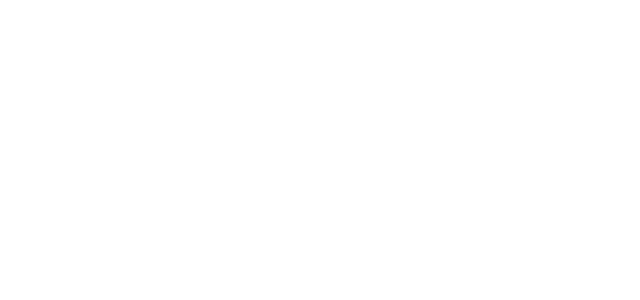
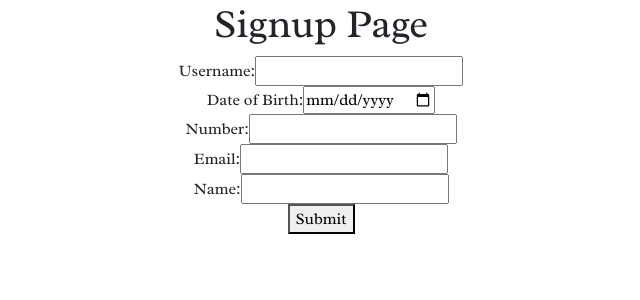
Before and after one commit to Icarus1223/lgcy-react, a React (Create React App) app: page /signup in a window 1280 px wide. Before the commit this address had no page. Shown: the top 300 px of the page, without its empty margins (319-959 px from the left). Built offline with nearby package versions, Linux system fonts and the light colour scheme.

Commit message:
added signup page or json od postdetail

```diff
--- a/src/App.tsx
+++ b/src/App.tsx
@@ -9,6 +9,7 @@ import Notification from './pages/notification/Notification';
 import PostDetail from './pages/postdetail/Postdetail';
 import Profile from './pages/profile/Profile';
 import Explore from './pages/explore/Explore';
+import Signup from './pages/auth/signup/Signup';
 
 function App() {
   return (
@@ -16,6 +17,7 @@ function App() {
       <div className="App">
         <Routes>
           <Route path="/" element={<Signin />} />
+          <Route path="/signup" element={<Signup />} />
           <Route path="/dashboard" element={<ProtectedRoute><DashBoard /></ProtectedRoute> } />
           <Route path="/notification" element={<ProtectedRoute><Notification /></ProtectedRoute>} />
           <Route path="/postdetail/:id" element={<PostDetail />} />
--- a/src/data.ts
+++ b/src/data.ts
@@ -135,3 +135,72 @@ export const notificationData = [
       ],
     },
   ];
+
+  export const imageDetailsData = [
+    {
+      id: 1,
+      imageTitle: 'Image 1',
+      imageUrl: 'https://picsum.photos/id/237/200/300',
+      place: 'Place 1',
+      date: '2023-07-06',
+      description: 'Description 1',
+      username: 'Katie Morrison',
+      likes: 10,
+      comments: [
+        {
+          id: 1,
+          username: 'John',
+          text: 'This is comment 1.',
+        },
+        {
+          id: 2,
+          username: 'Jane',
+          text: 'This is comment 2.',
+        },
+      ],
+    },
+    {
+      id: 2,
+      imageTitle: 'Image 2',
+      imageUrl: 'https://picsum.photos/200/300/?blur=2',
+      place: 'Place 2',
+      date: '2023-07-07',
+      description: 'Description 2',
+      username: 'Katie Morrison',
+      likes: 15,
+      comments: [
+        {
+          id: 1,
+          username: 'Alex',
+          text: 'This is comment 1.',
+        },
+        {
+          id: 2,
+          username: 'Emily',
+          text: 'This is comment 2.',
+        },
+      ],
+    },
+    {
+      id: 3,
+      imageTitle: 'Image 3',
+      imageUrl: 'https://picsum.photos/200/300?grayscale',
+      place: 'Place 3',
+      date: '2023-07-08',
+      description: 'Description 3',
+      username: 'Katie Morrison',
+      likes: 20,
+      comments: [
+        {
+          id: 1,
+          username: 'Mike',
+          text: 'This is comment 1.',
+        },
+        {
+          id: 2,
+          username: 'Sarah',
+          text: 'This is comment 2.',
+        },
+      ],
+    },
+  ];
--- /dev/null
+++ b/src/pages/auth/signup/Signup.tsx
@@ -0,0 +1,112 @@
+import React, { FormEvent } from 'react';
+import { useDispatch, useSelector } from 'react-redux';
+import {
+  updateUsername,
+  updateDateOfBirth,
+  updateNumber,
+  updateEmail,
+  updateName,
+} from '../../../redux/actions/signupAction';
+
+const Signup: React.FC = () => {
+  const dispatch = useDispatch();
+  const { username, dateOfBirth, number, email, name } = useSelector(
+    (state: any) => state.signup
+  );
+
+  const handleInputChange = (
+    e:any,
+    inputName: string
+  ) => {
+    const { value } = e.target;
+    switch (inputName) {
+      case 'username':
+        dispatch(updateUsername(value));
+        break;
+      case 'dateOfBirth':
+        dispatch(updateDateOfBirth(value));
+        break;
+      case 'number':
+        dispatch(updateNumber(value));
+        break;
+      case 'email':
+        dispatch(updateEmail(value));
+        break;
+      case 'name':
+        dispatch(updateName(value));
+        break;
+      default:
+        break;
+    }
+  };
+
+  const handleSubmit = (e: FormEvent) => {
+    e.preventDefault();
+    //form submission data
+    const formData = {
+        username,
+        dateOfBirth,
+        number,
+        email,
+        name,
+      };
+
+      console.log(formData);
+  };
+
+  return (
+    <div>
+      <h1>Signup Page</h1>
+      <form onSubmit={handleSubmit}>
+        <label>
+          Username:
+          <input
+            type="text"
+            value={username}
+            onChange={(e) => handleInputChange(e, 'username')}
+          />
+        </label>
+        <br />
+        <label>
+          Date of Birth:
+          <input
+            type="date"
+            value={dateOfBirth}
+            onChange={(e) => handleInputChange(e, 'dateOfBirth')}
+          />
+        </label>
+        <br />
+        <label>
+          Number:
+          <input
+            type="tel"
+            value={number}
+            onChange={(e) => handleInputChange(e, 'number')}
+          />
+        </label>
+        <br />
+        <label>
+          Email:
+          <input
+            type="email"
+            value={email}
+            onChange={(e) => handleInputChange(e, 'email')}
+          />
+        </label>
+        <br />
+        <label>
+          Name:
+          <input
+            type="text"
+            value={name}
+            onChange={(e) => handleInputChange(e, 'name')}
+          />
+        </label>
+        <br />
+        <button type="submit">Submit</button>
+      </form>
+    </div>
+  );
+};
+
+export default Signup;
--- /dev/null
+++ b/src/redux/actions/signupAction.ts
@@ -0,0 +1,26 @@
+import { SignupAction, SignupActionType } from '../../redux/reducers/signupReducer';
+
+export const updateUsername = (username: string): SignupAction => ({
+  type: SignupActionType.UPDATE_USERNAME,
+  payload: username,
+});
+
+export const updateDateOfBirth = (dateOfBirth: string): SignupAction => ({
+  type: SignupActionType.UPDATE_DATE_OF_BIRTH,
+  payload: dateOfBirth,
+});
+
+export const updateNumber = (number: string): SignupAction => ({
+  type: SignupActionType.UPDATE_NUMBER,
+  payload: number,
+});
+
+export const updateEmail = (email: string): SignupAction => ({
+  type: SignupActionType.UPDATE_EMAIL,
+  payload: email,
+});
+
+export const updateName = (name: string): SignupAction => ({
+  type: SignupActionType.UPDATE_NAME,
+  payload: name,
+});
--- /dev/null
+++ b/src/redux/reducers/signupReducer.ts
@@ -0,0 +1,78 @@
+// initial state interface
+interface SignupState {
+    username: string;
+    dateOfBirth: string;
+    number: string;
+    email: string;
+    name: string;
+  }
+
+  // actions
+  export enum SignupActionType {
+    UPDATE_USERNAME = 'UPDATE_USERNAME',
+    UPDATE_DATE_OF_BIRTH = 'UPDATE_DATE_OF_BIRTH',
+    UPDATE_NUMBER = 'UPDATE_NUMBER',
+    UPDATE_EMAIL = 'UPDATE_EMAIL',
+    UPDATE_NAME = 'UPDATE_NAME',
+  }
+
+  interface UpdateUsernameAction {
+    type: SignupActionType.UPDATE_USERNAME;
+    payload: string;
+  }
+
+  interface UpdateDateOfBirthAction {
+    type: SignupActionType.UPDATE_DATE_OF_BIRTH;
+    payload: string;
+  }
+
+  interface UpdateNumberAction {
+    type: SignupActionType.UPDATE_NUMBER;
+    payload: string;
+  }
+
+  interface UpdateEmailAction {
+    type: SignupActionType.UPDATE_EMAIL;
+    payload: string;
+  }
+
+  interface UpdateNameAction {
+    type: SignupActionType.UPDATE_NAME;
+    payload: string;
+  }
+
+export type SignupAction =
+    | UpdateUsernameAction
+    | UpdateDateOfBirthAction
+    | UpdateNumberAction
+    | UpdateEmailAction
+    | UpdateNameAction;
+
+    const initialState: SignupState = {
+        username: '',
+        dateOfBirth: '',
+        number: '',
+        email: '',
+        name: '',
+      };
+
+  //  reducer
+  export const signupReducer = (
+    state: SignupState = initialState,
+    action: SignupAction
+  ): SignupState => {
+    switch (action.type) {
+      case SignupActionType.UPDATE_USERNAME:
+        return { ...state, username: action.payload };
+      case SignupActionType.UPDATE_DATE_OF_BIRTH:
+        return { ...state, dateOfBirth: action.payload };
+      case SignupActionType.UPDATE_NUMBER:
+        return { ...state, number: action.payload };
+      case SignupActionType.UPDATE_EMAIL:
+        return { ...state, email: action.payload };
+      case SignupActionType.UPDATE_NAME:
+        return { ...state, name: action.payload };
+      default:
+        return state;
+    }
+  };
--- a/src/redux/store.ts
+++ b/src/redux/store.ts
@@ -1,8 +1,10 @@
 import { legacy_createStore as createStore, combineReducers } from 'redux'
 import signinReducer from './reducers/signinReducer';
+import { signupReducer } from './reducers/signupReducer';
 
 const rootReducer = combineReducers({
   signin: signinReducer,
+  signup:signupReducer
 });
 
 const store = createStore(rootReducer);
```
Also changed, not shown: src/pages/postdetail/postdetail.tsx (+70 -28 lines), src/assets/images/post-detail-img.jpg (deleted).
